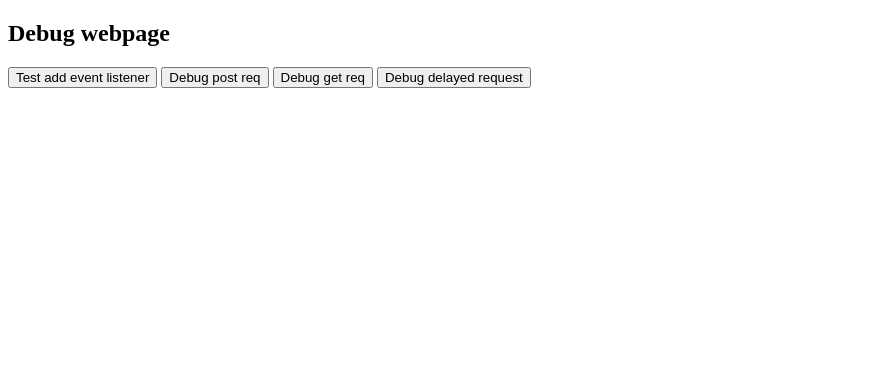
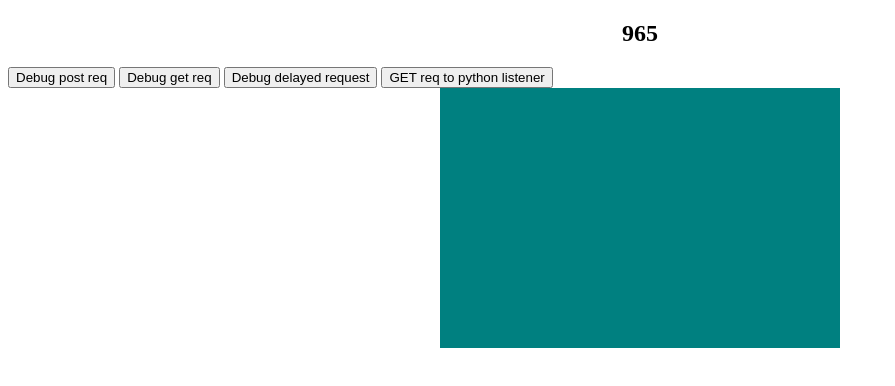
Before and after one commit to sss1612/rest_api, a website: page app/index.html in a window 1280 px wide. Shown: the whole page, without its empty margins (0-895 px from the left). Drawn offline with Linux system fonts and the light colour scheme.

Commit message:
feat(webpage): added canvas

```diff
--- /dev/null
+++ b/app/css/index.css
@@ -0,0 +1,15 @@
+#page-title {
+  text-align: center;
+}
+#user-canvas {
+  background-color: teal;
+  height: inherit;
+  width: 400px;
+}
+
+#canvas-wrapper {
+  height: 260px;
+  margin: 0px;
+  padding: 0px;
+  text-align: center;
+}
--- a/app/index.html
+++ b/app/index.html
@@ -3,12 +3,32 @@
     <meta charset='utf-8'>
     <title>Hello :D</title>
 </head>
-<script src="./js/init.js"></script>
-<body>
-    <h2>Debug webpage</h2>
-    <button onclick="addSpam(document)">Test add event listener</button>
-    <button onclick="examplePost()">Debug post req</button>
-    <button onclick="exampleGet()">Debug get req</button>
-    <button onclick="delayedRequest()">Debug delayed request</button>
-</body>
+<!-- Used for api calls-->
+<script src="./js/index.js"></script>
+<script>
+const random3Digits = () => {
+
+    var string = ''
+    for(let i=0;i<3;i++) {
+        string += Math.floor(Math.random(100) * 10)
+    }
+    var element = document.getElementById('page-title')
+    element.innerText = string
+}
+</script>
+<!-- loading external stylesheet -->
+<link rel="stylesheet" href="./css/index.css">
+<body onload="random3Digits()">
+    <h2  id="page-title"></h2>
+    <!-- <img src='./img/gitachu.png'> -->
+    <div class="control-panel">
+        <button onclick="examplePost()">Debug post req</button>
+        <button onclick="exampleGet()">Debug get req</button>
+        <button onclick="delayedRequest()">Debug delayed request</button>
+        <button onclick="GETPYTHON()">GET req to python listener</button>
+    </div>
+    <div id="canvas-wrapper">
+        <canvas id="user-canvas"></canvas>
+    </div>
+    <script src="./js/canvas.js"></script>
 </html>
--- /dev/null
+++ b/app/js/canvas.js
@@ -0,0 +1,2 @@
+const canvas = document.getElementById('user-canvas')
+const ctx = canvas.getContext('2d')
--- a/app/js/init.js
+++ b/app/js/index.js
@@ -2,6 +2,19 @@ console.log('Request loaded')
 const baseUrl = 'http://localhost';
 const shit = () => {
     console.log('LOL')
+}
+const exampleGet = () => {
+    const url = `${baseUrl}:12000/url`;
+    // get request has no body, only post sends information
+    const params = {
+        headers: {'Content-Type': 'application/json'},
+        method: 'GET'
+    };
+    fetch(url, params).then((response) => {
+        response.json().then((data) => {
+            console.log(data);
+        });
+    });
 }
 const examplePost = () => {
     const url = `${baseUrl}:12000/example`;
@@ -17,8 +30,8 @@ const examplePost = () => {
         });
     });
 }
-const exampleGet = () => {
-    const url = `${baseUrl}:12000/url`;
+const GETPYTHON = () => {
+    const url = `${baseUrl}:4040`;
     // get request has no body, only post sends information
     const params = {
         headers: {'Content-Type': 'application/json'},
@@ -30,6 +43,7 @@ const exampleGet = () => {
         });
     });
 }
+
 const delayedRequest = () => {
     const url = `${baseUrl}:12000/delay`;
     // get request has no body, only post sends information
@@ -42,7 +56,4 @@ const delayedRequest = () => {
     const result = asyncData();
     result.then(data => console.log(data));
 }
-
-const addSpam = (element) => {
-    element.addEventListener('click', () => {alert('rofl')})
-}
+// module.exports
--- a/server.js
+++ b/server.js
@@ -34,8 +34,7 @@ api.get('/delay', (req, res, next) => {
   const spinOff = (time) => {
     const newDate = new Date();
     const newTime = newDate.getTime();
-    console.log('lol', newTime - time)
-    if (newTime - time < 3000) {
+    if (newTime - time < 1000) {
       setTimeout(spinOff, 100, time)
     }
     else {
@@ -43,5 +42,4 @@ api.get('/delay', (req, res, next) => {
     }
   }
   setTimeout(spinOff, 100, time)
-
 });
```
